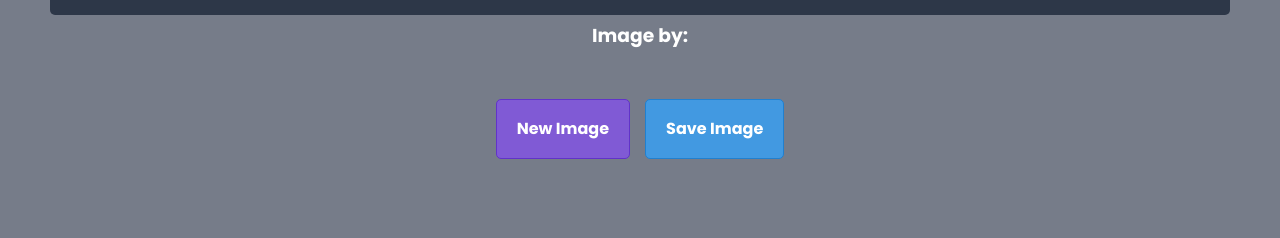
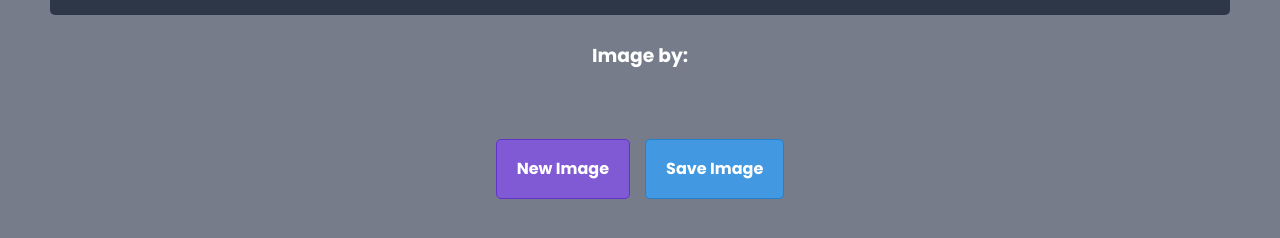
Before and after one commit to Kermekan/array-reflection, a website: page index.html in a window 1280 px wide. Shown: the part 92-330 px from the top of the page. Drawn offline with Linux system fonts and the light colour scheme; no server answers.

Commit message:
added padding to elements

```diff
--- a/index.html
+++ b/index.html
@@ -22,7 +22,7 @@
             <!-- title -->
             <h1>Array Reflection</h1>
         </div>
-        <div class="image-container">
+        <div class="image-container img-text">
             <h3>Image by: <span class="author"></span></h3>
                 <img class="img" />
         </div>
--- a/scss/sections/_main.scss
+++ b/scss/sections/_main.scss
@@ -47,16 +47,18 @@ body {
 
 .image-container {
     margin: 10px auto;
+    padding: 10px auto;
 
+    h3 {
+        padding-top: 20px;
+        padding-bottom: 20px;
+    }
     // Image
     img {
         max-width: 100%;
         max-height: 600px;
         border-radius: 5px;
         @include boxShadow;
-
-        @include boxShadow;
-
     }
 
     @include respond-to-down(sm) {
```
Also changed, not shown: assets/css/style.css, 1 other file.
